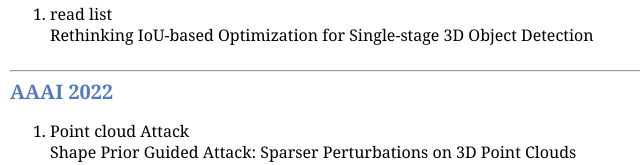
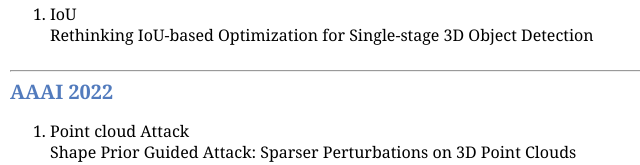
Before and after one commit to ShengStar/shengstar.github.io, a plain HTML site: page notebook.html in a window 1280 px wide. Shown: the part 207-372 px from the top of the page, 203-843 px from the left. Drawn offline with Linux system fonts and the light colour scheme.

Commit message:
Update notebook.html

```diff
--- a/notebook.html
+++ b/notebook.html
@@ -19,7 +19,7 @@
                     <h2><hr><a name="conference"></a>Read List</h2>
                     <ol>
                         <li><p>
-                            read list<br>
+                            IoU<br>
                             Rethinking IoU-based Optimization for Single-stage 3D Object Detection<br>
 
                         </p></li>
```
